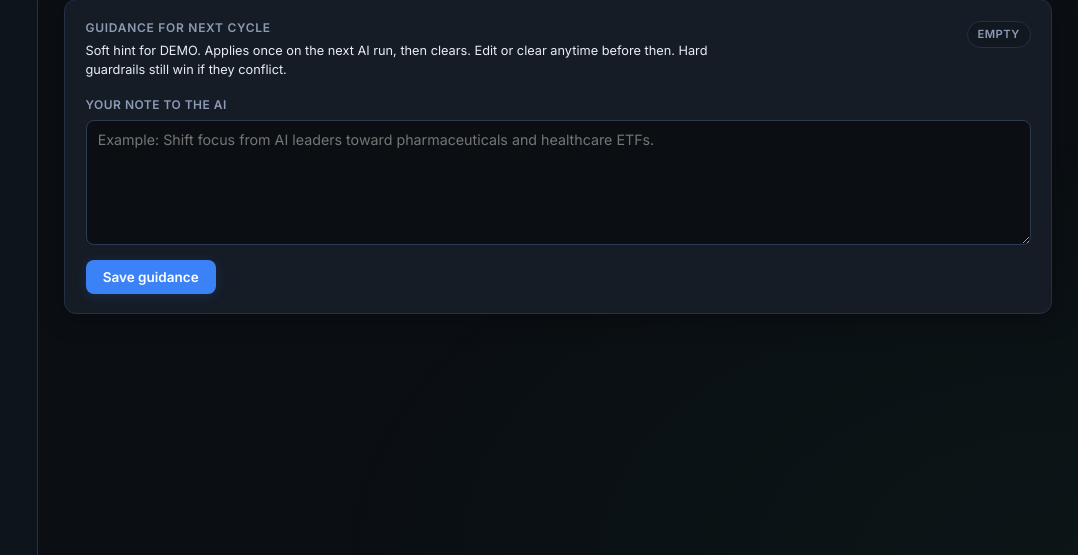
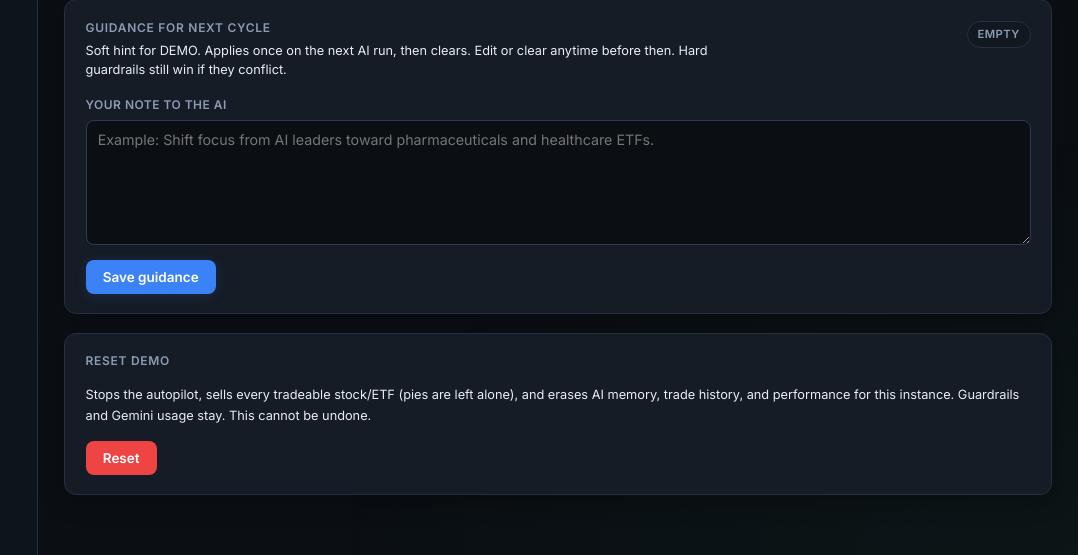
Before and after one commit to hpastrana05/AI_trading_portfolios, a FastAPI app: page /settings in a window 1280 px wide. Shown: the part 528-1083 px from the top of the page, without its empty margins (202-1280 px from the left). Run offline with FastAPI, Linux system fonts and the light colour scheme.

Commit message:
Boton reset añadido

```diff
--- a/app/engine/autopilot.py
+++ b/app/engine/autopilot.py
@@ -853,3 +853,92 @@ def run_once(risk: str | None = None) -> dict:
     except Exception as exc:
         _save_run_result(None, exc)
         return {"error": str(exc), "executed": [], "skipped": []}
+
+
+_LIQUIDATE_PAUSE_S = 1.25
+
+
+def liquidate_all_positions() -> dict:
+    """Market-sell every tradeable (non-pie) position. Does not touch pies."""
+    cancelled: list[dict] = []
+    try:
+        cancelled = t212.cancel_all_pending_orders()
+    except Exception as exc:
+        cancelled = [{"ok": False, "error": str(exc)}]
+
+    _account, positions = t212.portfolio_view()
+    executed = []
+    skipped = []
+    sellable = [p for p in positions if float(p.get("quantity") or 0) > 1e-9]
+    for i, pos in enumerate(sellable):
+        ticker = pos["ticker"]
+        qty = float(pos["quantity"])
+        price = float(pos.get("current_price") or 0)
+        sell_qty = -round(qty, 8)
+        try:
+            result = t212.place_market_order(ticker, sell_qty)
+        except Exception as exc:
+            skipped.append({"ticker": ticker, "reason": str(exc)})
+            continue
+        executed.append(
+            {
+                "ticker": ticker,
+                "action": "sell",
+                "quantity": sell_qty,
+                "price": price,
+                "amount": sell_qty * price,
+                "order_id": result.get("id"),
+                "status": result.get("status"),
+            }
+        )
+        if i + 1 < len(sellable):
+            time.sleep(_LIQUIDATE_PAUSE_S)
+
+    return {
+        "executed": executed,
+        "skipped": skipped,
+        "cancelled": cancelled,
+        "positions_before": positions,
+    }
+
+
+def reset_portfolio() -> dict:
+    """Stop autopilot, sell all tradeable holdings, and erase local AI state."""
+    with _lock:
+        try:
+            stop()
+        except Exception:
+            pass
+
+    sell = {
+        "executed": [],
+        "skipped": [],
+        "cancelled": [],
+        "error": None,
+    }
+    try:
+        liquidated = liquidate_all_positions()
+        sell["executed"] = liquidated.get("executed") or []
+        sell["skipped"] = liquidated.get("skipped") or []
+        sell["cancelled"] = liquidated.get("cancelled") or []
+    except Exception as exc:
+        sell["error"] = str(exc)
+
+    remaining = None
+    account = None
+    try:
+        account, _positions = t212.portfolio_view()
+        remaining = float(account.get("total_value") or 0)
+    except Exception:
+        pass
+
+    wiped = performance.reset_local_data(
+        baseline=remaining if remaining and remaining > 0 else None
+    )
+    if account and remaining and remaining > 0:
+        try:
+            performance.record_snapshot(account)
+        except Exception:
+            pass
+
+    return {**sell, "wiped": wiped, "account": account}
--- a/app/web/main.py
+++ b/app/web/main.py
@@ -62,6 +62,10 @@ templates.env.filters["local_time"] = timeutil.format_local
 templates.env.globals["other_env_url"] = config.OTHER_ENV_URL
 templates.env.globals["other_env_port"] = config.OTHER_ENV_PORT
 templates.env.globals["other_env"] = config.OTHER_ENV
+
+
+def _market_status() -> dict:
+    return timeutil.equity_market_status()
 
 
 @app.get("/", response_class=HTMLResponse)
@@ -150,6 +154,26 @@ def run_once_endpoint(risk: str = Form(None)):
     except Exception:
         pass
     return RedirectResponse(url="/", status_code=303)
+
+
+def _reset_redirect(next_url: str, result: dict) -> RedirectResponse:
+    dest = next_url if next_url in ("/settings", "/", "/performance") else "/settings"
+    sold = len(result.get("executed") or [])
+    skipped = len(result.get("skipped") or [])
+    params = f"reset=1&sold={sold}&skipped={skipped}"
+    err = result.get("error")
+    if err:
+        params += f"&reset_error={quote(str(err)[:240], safe='')}"
+    sep = "&" if "?" in dest else "?"
+    return RedirectResponse(url=f"{dest}{sep}{params}", status_code=303)
+
+
+@app.post("/reset")
+def reset_portfolio_endpoint(next: str = Form("/settings")):
+    result = autopilot.reset_portfolio()
+    _ACCOUNT_CACHE["data"] = None
+    _POSITIONS_CACHE["data"] = None
+    return _reset_redirect(next, result)
 
 
 @app.get("/history", response_class=HTMLResponse)
@@ -260,11 +284,11 @@ async def memory_import(file: UploadFile = File(...)):
 @app.get("/performance", response_class=HTMLResponse)
 def performance_page(
     request: Request,
-    reset: int = 0,
     deposit_saved: int = 0,
     withdrawal_saved: int = 0,
     sell_done: int = 0,
 ):
+    capital = performance.load_capital()
     try:
         account = _get_account_cached()
         performance.record_snapshot(account)
@@ -276,11 +300,11 @@ def performance_page(
         {
             "active": "performance",
             "env": config.T212_ENV,
-            "can_reset": config.T212_ENV == "DEMO",
             "can_deposit": config.T212_ENV == "LIVE",
-            "demo_baseline": config.DEMO_BASELINE,
-            "demo_start_date": config.DEMO_START_DATE,
-            "reset_done": bool(reset),
+            "demo_baseline": capital.get("baseline")
+            if config.T212_ENV == "DEMO"
+            else config.DEMO_BASELINE,
+            "demo_start_date": capital.get("start_date") or config.DEMO_START_DATE,
             "deposit_saved": bool(deposit_saved),
             "withdrawal_saved": bool(withdrawal_saved),
             "sell_done": bool(sell_done),
@@ -298,17 +322,10 @@ def performance_api(range: str = "max"):
 
 @app.post("/performance/reset")
 def performance_reset():
-    if config.T212_ENV != "DEMO":
-        return RedirectResponse(url="/performance", status_code=303)
-    try:
-        autopilot.stop()
-    except Exception:
-        pass
-    performance.reset_demo_local_data()
-    # Force portfolio cache refresh after wipe.
+    result = autopilot.reset_portfolio()
     _ACCOUNT_CACHE["data"] = None
     _POSITIONS_CACHE["data"] = None
-    return RedirectResponse(url="/performance?reset=1", status_code=303)
+    return _reset_redirect("/settings", result)
 
 
 @app.post("/performance/deposit")
@@ -342,11 +359,9 @@ def performance_sell_for_withdrawal(request: Request, amount: str = Form("")):
         ctx = {
             "active": "performance",
             "env": config.T212_ENV,
-            "can_reset": False,
             "can_deposit": True,
             "demo_baseline": config.DEMO_BASELINE,
             "demo_start_date": config.DEMO_START_DATE,
-            "reset_done": False,
             "deposit_saved": False,
             "withdrawal_saved": False,
             "sell_done": False,
@@ -375,6 +390,10 @@ def settings_page(
     guidance_saved: int = 0,
     guidance_cleared: int = 0,
     error: str | None = None,
+    reset: int = 0,
+    sold: int = 0,
+    skipped: int = 0,
+    reset_error: str | None = None,
 ):
     return templates.TemplateResponse(
         request,
@@ -388,6 +407,11 @@ def settings_page(
             "guidance_saved": bool(guidance_saved),
             "guidance_cleared": bool(guidance_cleared),
             "error": error,
+            "market": _market_status(),
+            "reset_done": bool(reset),
+            "reset_sold": int(sold or 0),
+            "reset_skipped": int(skipped or 0),
+            "reset_error": reset_error,
         },
     )
 
@@ -437,6 +461,11 @@ def settings_save(
                 "guidance_saved": False,
                 "guidance_cleared": False,
                 "error": str(exc),
+                "market": _market_status(),
+                "reset_done": False,
+                "reset_sold": 0,
+                "reset_skipped": 0,
+                "reset_error": None,
             },
             status_code=400,
         )
--- a/static/css/style.css
+++ b/static/css/style.css
@@ -702,6 +702,13 @@ a.btn-primary {
   gap: 1rem;
 }
 
+.reset-market-warning {
+  margin: 0.6rem 0 0;
+  color: #fbbf24;
+  font-size: 0.875rem;
+  line-height: 1.4;
+}
+
 @media (max-width: 640px) {
   .guidance-header {
     flex-direction: column;
--- a/static/js/app.js
+++ b/static/js/app.js
@@ -30,6 +30,34 @@ document.addEventListener("DOMContentLoaded", () => {
       }
     });
   }
+
+  document.querySelectorAll("form.reset-form").forEach((form) => {
+    form.addEventListener("submit", (event) => {
+      const env = form.dataset.env || "this account";
+      const marketOpen = form.dataset.marketOpen === "1";
+      if (!marketOpen) {
+        const still = window.confirm(
+          "Markets look closed. Reset may fail to sell positions and still erase AI memory. Continue anyway?"
+        );
+        if (!still) {
+          event.preventDefault();
+          return;
+        }
+      }
+      const ok = window.confirm(
+        `Are you sure? This will SELL ALL tradeable stocks/ETFs on ${env} and erase AI memory, trade history, and performance. Pies are not sold. This cannot be undone.`
+      );
+      if (!ok) {
+        event.preventDefault();
+        return;
+      }
+      const button = form.querySelector("button[type='submit']");
+      if (button) {
+        button.disabled = true;
+        button.textContent = "Resetting…";
+      }
+    });
+  });
 
   // Floating Why? popovers on History — no table layout shift.
   const whyPopovers = Array.from(document.querySelectorAll(".why-popover"));
--- a/templates/base.html
+++ b/templates/base.html
@@ -7,7 +7,7 @@
   <link rel="preconnect" href="https://fonts.googleapis.com">
   <link rel="preconnect" href="https://fonts.gstatic.com" crossorigin>
   <link href="https://fonts.googleapis.com/css2?family=Inter:wght@400;500;600;700&family=JetBrains+Mono:wght@500;600&display=swap" rel="stylesheet">
-  <link rel="stylesheet" href="/static/css/style.css?v=think1">
+  <link rel="stylesheet" href="/static/css/style.css?v=reset2">
 </head>
 <body>
   <div class="app-shell">
@@ -55,6 +55,6 @@
       </div>
     </main>
   </div>
-  <script src="/static/js/app.js?v=think1"></script>
+  <script src="/static/js/app.js?v=reset2"></script>
 </body>
 </html>
--- a/templates/settings.html
+++ b/templates/settings.html
@@ -25,6 +25,16 @@
   {% endif %}
   {% if error %}
   <div class="alert alert-error"><strong>Could not save.</strong> {{ error }}</div>
+  {% endif %}
+  {% if reset_done %}
+  <div class="alert" style="background:var(--success-bg);border-color:rgba(34,197,94,0.3);color:#86efac">
+    Reset complete for {{ env }}. Sold {{ reset_sold }} position{{ 's' if reset_sold != 1 else '' }}
+    {% if reset_skipped %}, {{ reset_skipped }} sell{{ 's' if reset_skipped != 1 else '' }} skipped{% endif %}.
+    AI memory, trades, and performance history were erased.
+  </div>
+  {% endif %}
+  {% if reset_error %}
+  <div class="alert alert-error"><strong>Reset sell error.</strong> {{ reset_error }} Local memory was still erased.</div>
   {% endif %}
 
   <div class="card">
@@ -107,4 +117,24 @@
       </div>
     </form>
   </div>
+
+  <div class="card" style="margin-top:1.25rem">
+    <h2>Reset {{ env }}</h2>
+    <div class="demo-reset-box" style="margin-top:0;padding-top:0;border-top:0">
+      <div>
+        <p class="meta" style="margin:0">
+          Stops the autopilot, sells every tradeable stock/ETF (pies are left alone),
+          and erases AI memory, trade history, and performance for this instance.
+          Guardrails and Gemini usage stay. This cannot be undone.
+        </p>
+        {% if market.warning %}
+        <p class="reset-market-warning">{{ market.warning }} You can still continue, but it may not work well.</p>
+        {% endif %}
+      </div>
+      <form method="post" action="/reset" class="reset-form" data-env="{{ env }}" data-market-open="{{ '1' if market.open else '0' }}">
+        <input type="hidden" name="next" value="/settings">
+        <button type="submit" class="btn-danger">Reset</button>
+      </form>
+    </div>
+  </div>
 {% endblock %}
```
Also changed, not shown: app/core/timeutil.py (+57 -0 lines), app/trading/api/base.py (+7 -2 lines), app/trading/t212.py (+31 -0 lines), templates/performance.html (+1 -21 lines), app/storage/performance.py.
